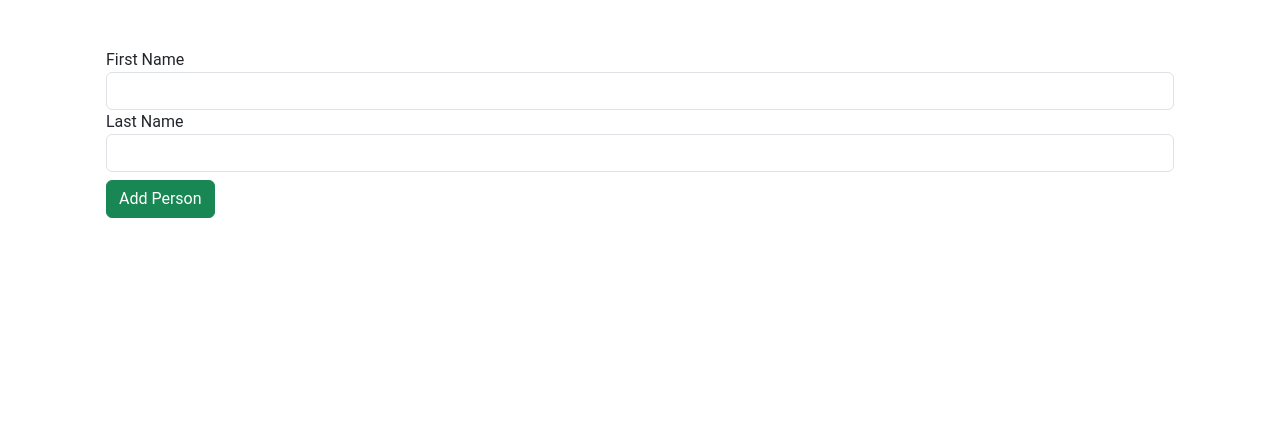
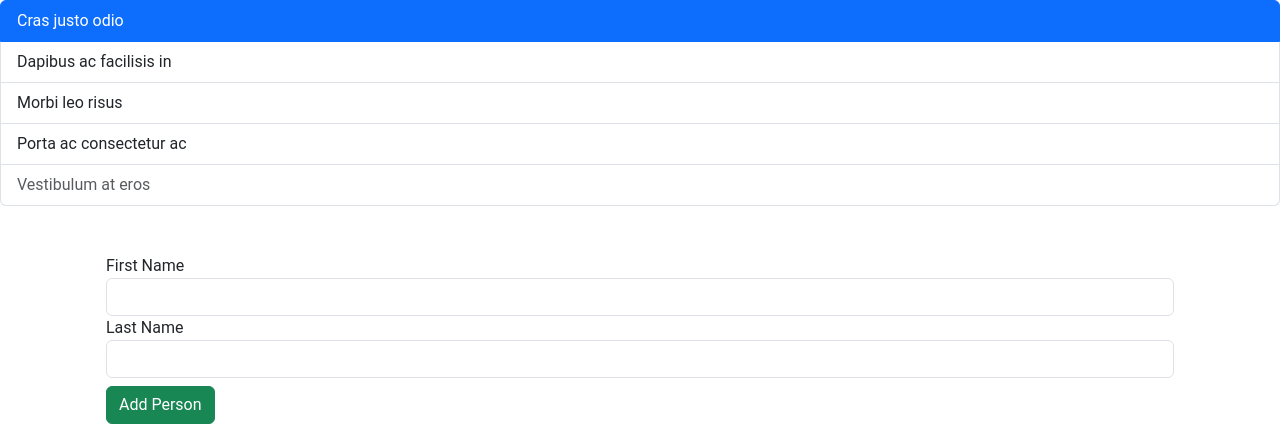
Before and after one commit to hashim20201/myactors-demo, a Django app: page /add/ in a window 1280 px wide. Shown: the part 57-504 px from the top of the page. Run offline with Django 4.2, Linux system fonts and the light colour scheme.

Commit message:
adding list

```diff
--- a/myapp/templates/base.html
+++ b/myapp/templates/base.html
@@ -44,6 +44,26 @@
     </nav>
   </div>
 
+
+
+
+<div class=""container-fluid>
+  <div class="list-group">
+  <a href="#" class="list-group-item list-group-item-action active">
+    Cras justo odio
+  </a>
+  <a href="#" class="list-group-item list-group-item-action">Dapibus ac facilisis in</a>
+  <a href="#" class="list-group-item list-group-item-action">Morbi leo risus</a>
+  <a href="#" class="list-group-item list-group-item-action">Porta ac consectetur ac</a>
+  <a href="#" class="list-group-item list-group-item-action disabled">Vestibulum at eros</a>
+</div>
+</div>
+
+
+
+
+
+
   <div class="container mt-4">
     {% block content %}
     <!-- Child templates will inject content here -->
--- a/mysite/settings.py
+++ b/mysite/settings.py
@@ -64,6 +64,8 @@ WSGI_APPLICATION = 'mysite.wsgi.application'
 # }
 
 #gunicorn mysite.wsgi:application
+#Key: DATABASE_URL
+#Value: postgres://admiin:Birraa12%23@database-1.cp4cewgwckn5.us-east-1.rds.amazonaws.com:5432/Movies
 
 DATABASES = {
     'default': dj_database_url.config(
```
